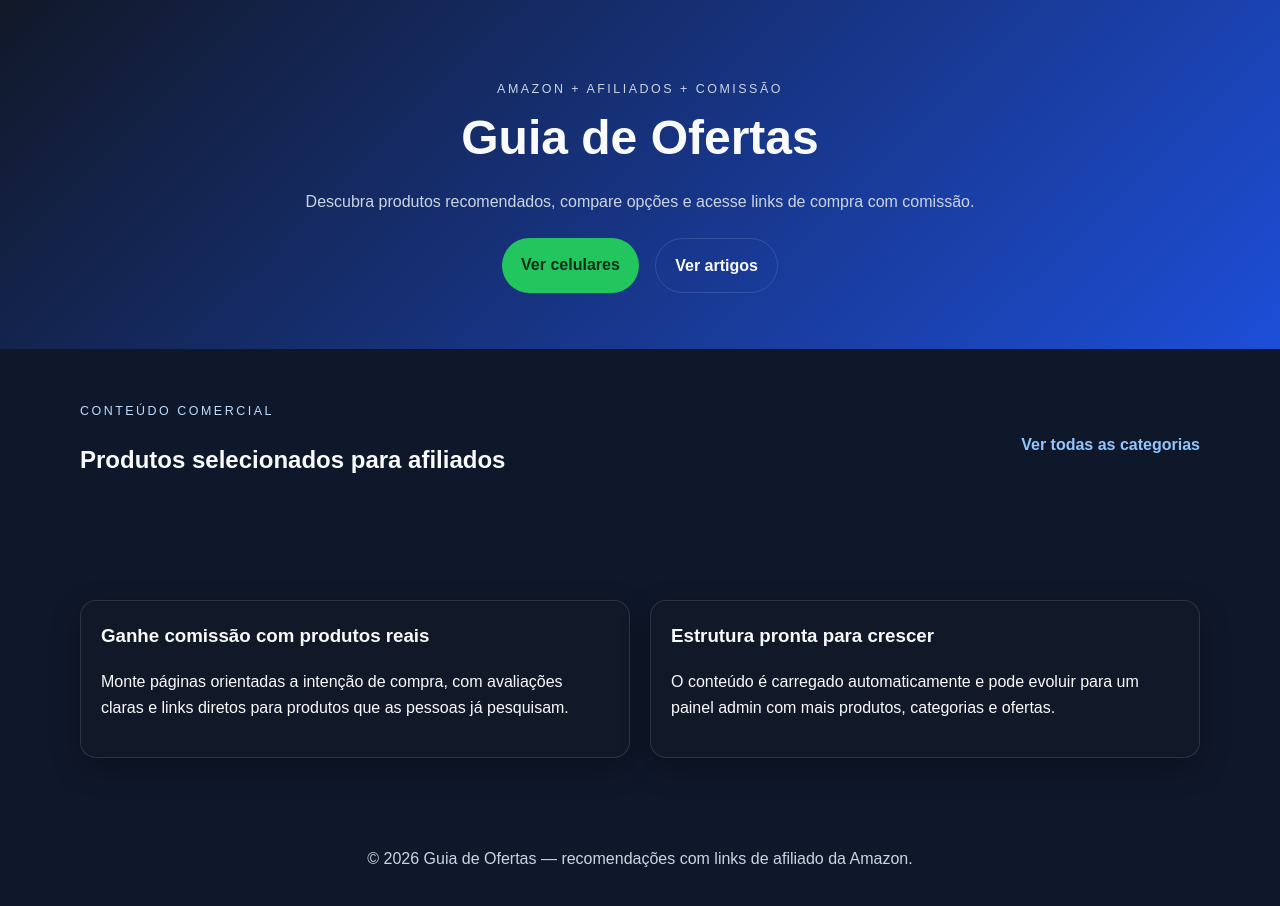
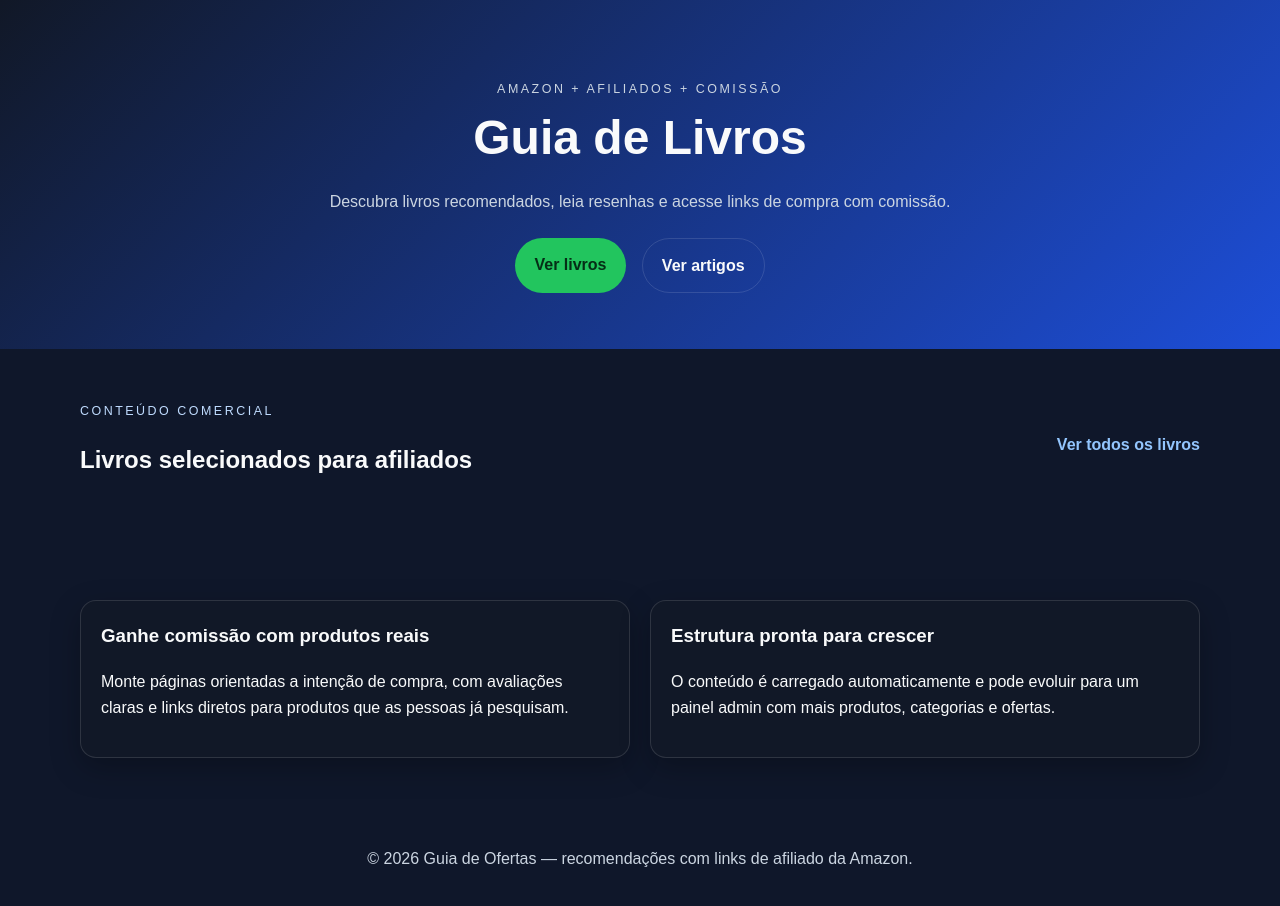
Before and after one commit to c9pain/Afiliados-Pro, a website: page frontend/index.html in a window 1280 px wide. Drawn offline with Linux system fonts and the light colour scheme.

Commit message:
Switch site to books-only catalog

```diff
--- a/frontend/index.html
+++ b/frontend/index.html
@@ -11,10 +11,10 @@
     <header class="hero">
       <div class="container">
         <p class="eyebrow">Amazon + afiliados + comissão</p>
-        <h1>Guia de Ofertas</h1>
-        <p>Descubra produtos recomendados, compare opções e acesse links de compra com comissão.</p>
+        <h1>Guia de Livros</h1>
+        <p>Descubra livros recomendados, leia resenhas e acesse links de compra com comissão.</p>
         <div class="hero-actions">
-          <a class="btn btn-primary" href="categoria.html?cat=celulares">Ver celulares</a>
+          <a class="btn btn-primary" href="categoria.html?cat=livros">Ver livros</a>
           <a class="btn btn-secondary" href="blog.html">Ver artigos</a>
         </div>
       </div>
@@ -25,9 +25,9 @@
         <div class="section-heading">
           <div>
             <p class="eyebrow">Conteúdo comercial</p>
-            <h2>Produtos selecionados para afiliados</h2>
+            <h2>Livros selecionados para afiliados</h2>
           </div>
-          <a class="text-link" href="categoria.html">Ver todas as categorias</a>
+          <a class="text-link" href="categoria.html?cat=livros">Ver todos os livros</a>
         </div>
         <div id="lista-produtos" class="cards-grid"></div>
       </section>
@@ -50,7 +50,7 @@
 
     <script src="/js/app.js"></script>
     <script>
-      window.addEventListener('DOMContentLoaded', () => renderProdutos('all'));
+      window.addEventListener('DOMContentLoaded', () => renderProdutos('livros'));
     </script>
   </body>
 </html>
```
Also changed, not shown: frontend/categoria.html (+4 -4 lines).
